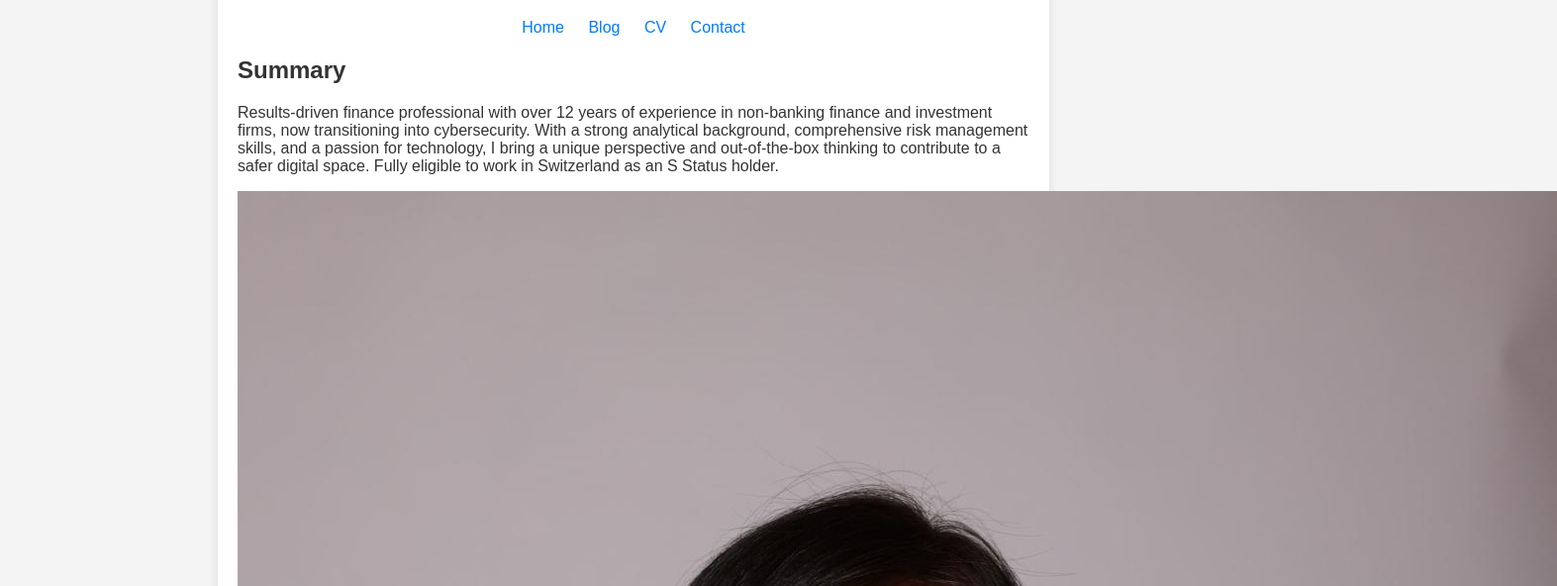
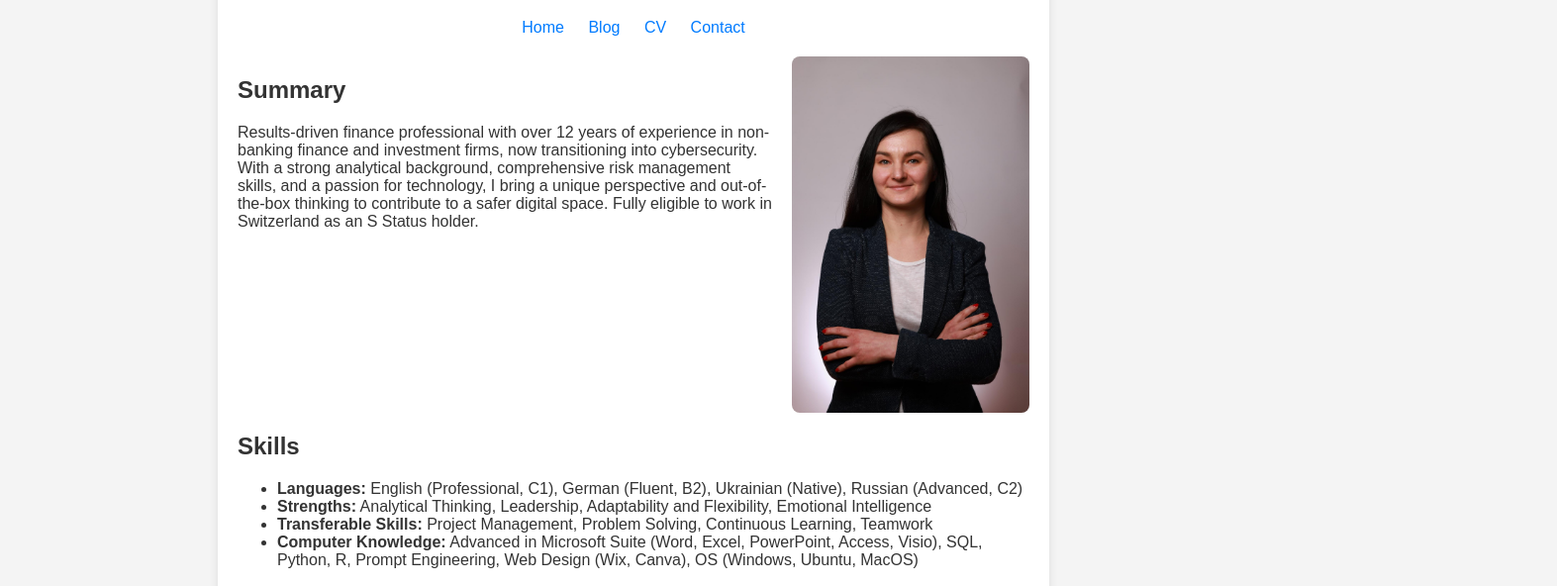
Before and after one commit to Marii4ka/marii4ka.github.io, a plain HTML site: page cv.html in a window 1280 px wide. Shown: the part 101-693 px from the top of the page at 99% size, 1573 px wide, since content can reach past the window. Drawn offline with Linux system fonts and the light colour scheme.

Commit message:
Update cv.html

```diff
--- a/cv.html
+++ b/cv.html
@@ -32,6 +32,20 @@
         .nav a:hover {
             text-decoration: underline;
         }
+        .summary {
+            display: flex;
+            justify-content: space-between;
+            align-items: flex-start;
+            margin-bottom: 20px;
+        }
+        .summary img {
+            width: 30%;
+            border-radius: 8px;
+        }
+        .summary div {
+            flex: 1;
+            margin-right: 20px;
+        }
         section {
             margin-bottom: 20px;
         }
@@ -51,10 +65,12 @@
             <a href="/cv">CV</a>
             <a href="/contact">Contact</a>
         </nav>
-        <section>
-            <h2>Summary</h2>
-            <p>Results-driven finance professional with over 12 years of experience in non-banking finance and investment firms, now transitioning into cybersecurity. With a strong analytical background, comprehensive risk management skills, and a passion for technology, I bring a unique perspective and out-of-the-box thinking to contribute to a safer digital space. Fully eligible to work in Switzerland as an S Status holder.</p>
-        <img src="image1.jpg" alt="Picture of me">
+        <section class="summary">
+            <div>
+                <h2>Summary</h2>
+                <p>Results-driven finance professional with over 12 years of experience in non-banking finance and investment firms, now transitioning into cybersecurity. With a strong analytical background, comprehensive risk management skills, and a passion for technology, I bring a unique perspective and out-of-the-box thinking to contribute to a safer digital space. Fully eligible to work in Switzerland as an S Status holder.</p>
+            </div>
+            <img src="image1.jpg" alt="Picture of me">
         </section>
         <section>
             <h2>Skills</h2>
```
